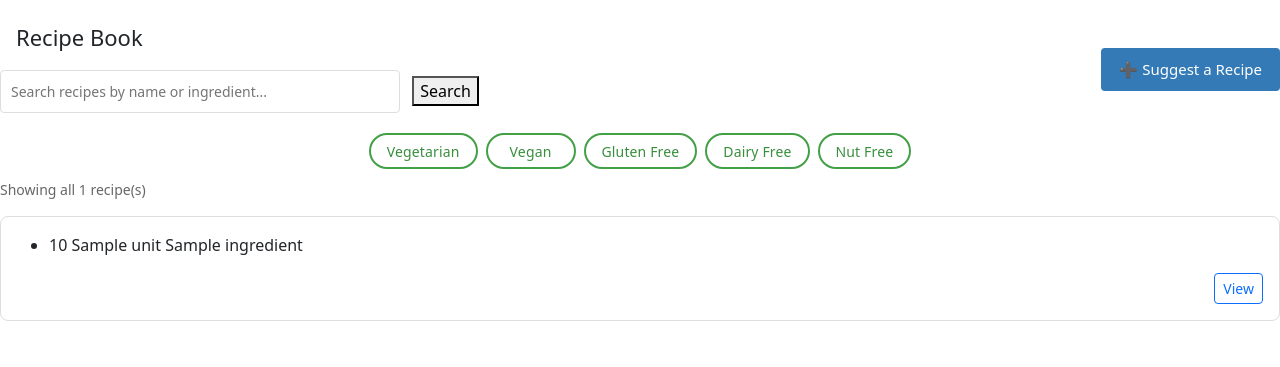
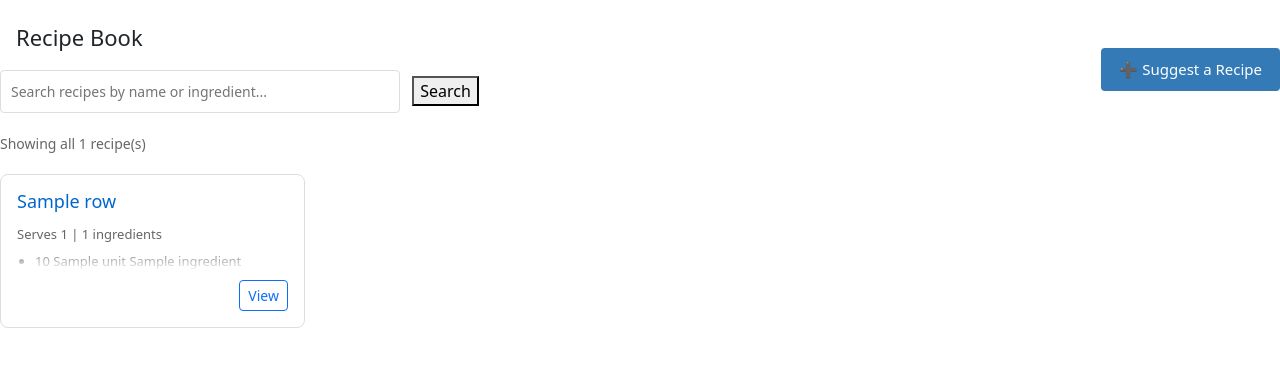
Before and after one commit to WHS-DTECH/FOOORMINVENTORY, a Python web app: template templates/recbk.html in a window 1280 px wide. Shown: the part 56-423 px from the top of the page. Run offline with Jinja, Linux system fonts and the light colour scheme; the template is opened without the code that fills it: most values are stand-ins (such as "Sample title", 1, 10 or a date in 2020).

Commit message:
Restore Recipe Book grid layout, remove dietary filter chips and view toggle buttons

```diff
--- a/templates/recbk.html
+++ b/templates/recbk.html
@@ -222,17 +222,7 @@
     {% if q %}<a href="/recbk" style="margin-left:8px;">Clear</a>{% endif %}
   </form>
 
-  <!-- Quick Filter Chips for Dietary Tags -->
-  <div class="d-flex flex-wrap gap-2 justify-content-center mb-2" style="max-width:700px;margin:auto;">
-    {% set quick_tags = ['Vegetarian', 'Vegan', 'Gluten Free', 'Dairy Free', 'Nut Free'] %}
-    {% for tag in quick_tags %}
-      <form method="get" action="/recbk" style="display:inline;">
-        <input type="hidden" name="dietary" value="{{ tag }}">
-        <button type="submit" class="btn btn-sm rounded-pill px-3 py-1 quick-chip {% if dietary == tag %}btn-success text-white{% else %}btn-outline-success{% endif %}"
-          style="margin-bottom:2px;min-width:90px;" aria-pressed="{{ 'true' if dietary == tag else 'false' }}">{{ tag }}</button>
-      </form>
-    {% endfor %}
-  </div>
+
 
   {% if q %}
     <p style="color:#666;font-size:14px;">Found {{ rows|length }} recipe(s) matching "{{ q }}"</p>
@@ -241,10 +231,13 @@
   {% endif %}
 
   {% if rows %}
-        <!-- Table view removed: only grid view is available -->
+    <div class="recipe-grid">
       {% for r in rows %}
         <div class="recipe-card">
-            <ul>
+          <h3><a href="/recipe/{{ r.id }}">{{ r.name }}</a></h3>
+          <div class="recipe-meta">Serves {{ r.serving_size or '—' }} | {{ r.ingredients|length }} ingredients</div>
+          <div class="recipe-ingredients">
+            <ul style="padding-left: 18px; margin-bottom: 0;">
               {% for ing in r.ingredients[:5] %}
                 <li>
                   {% if ing.quantity or ing.unit %}
@@ -257,6 +250,7 @@
                 <li style="color:#999;">+ {{ r.ingredients|length - 5 }} more...</li>
               {% endif %}
             </ul>
+          </div>
           <div class="mt-2 d-flex justify-content-end">
             <a href="/recipe/{{ r.id }}" class="btn btn-outline-primary btn-sm">View</a>
           </div>
```
Lines whose indentation alone changed are shown as unchanged.
